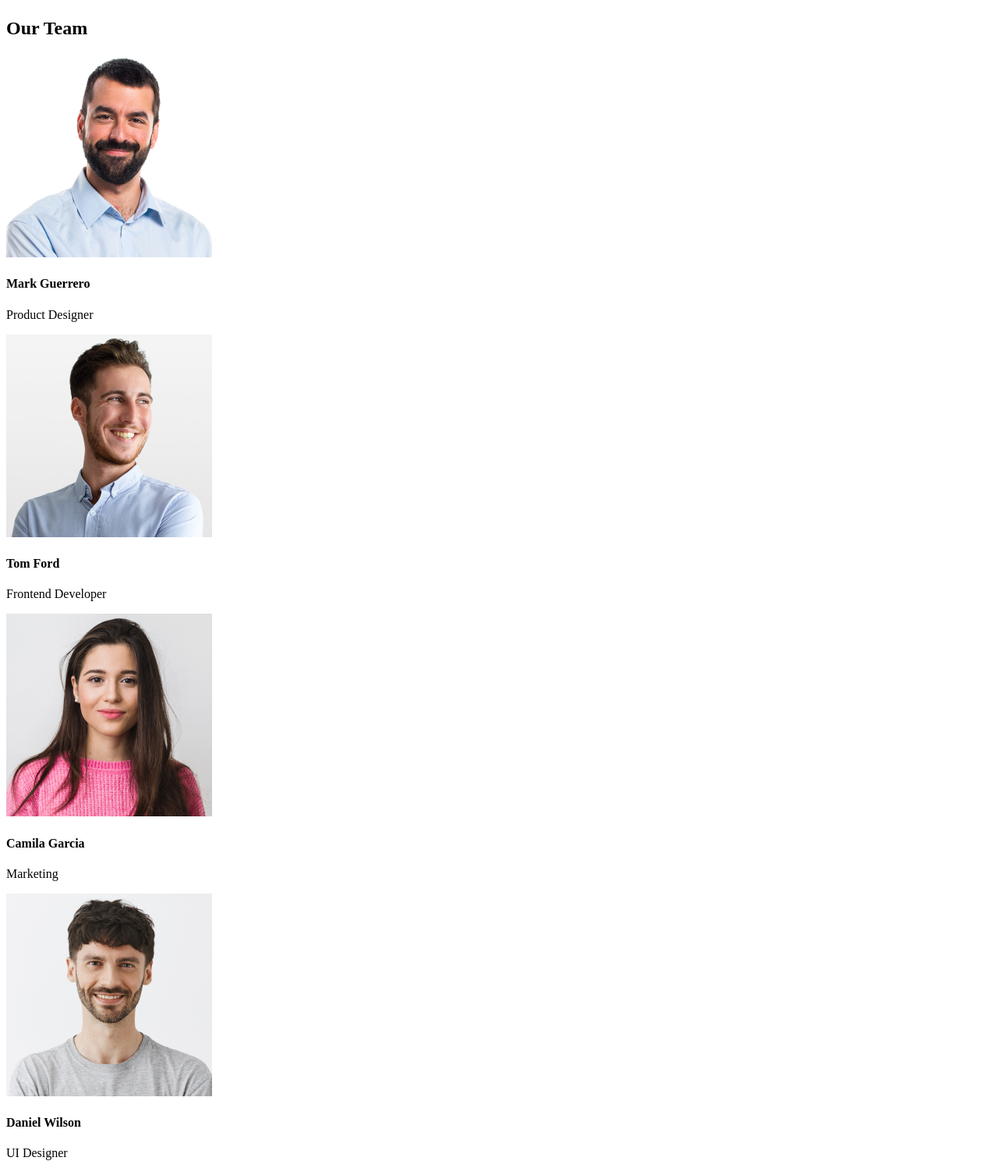
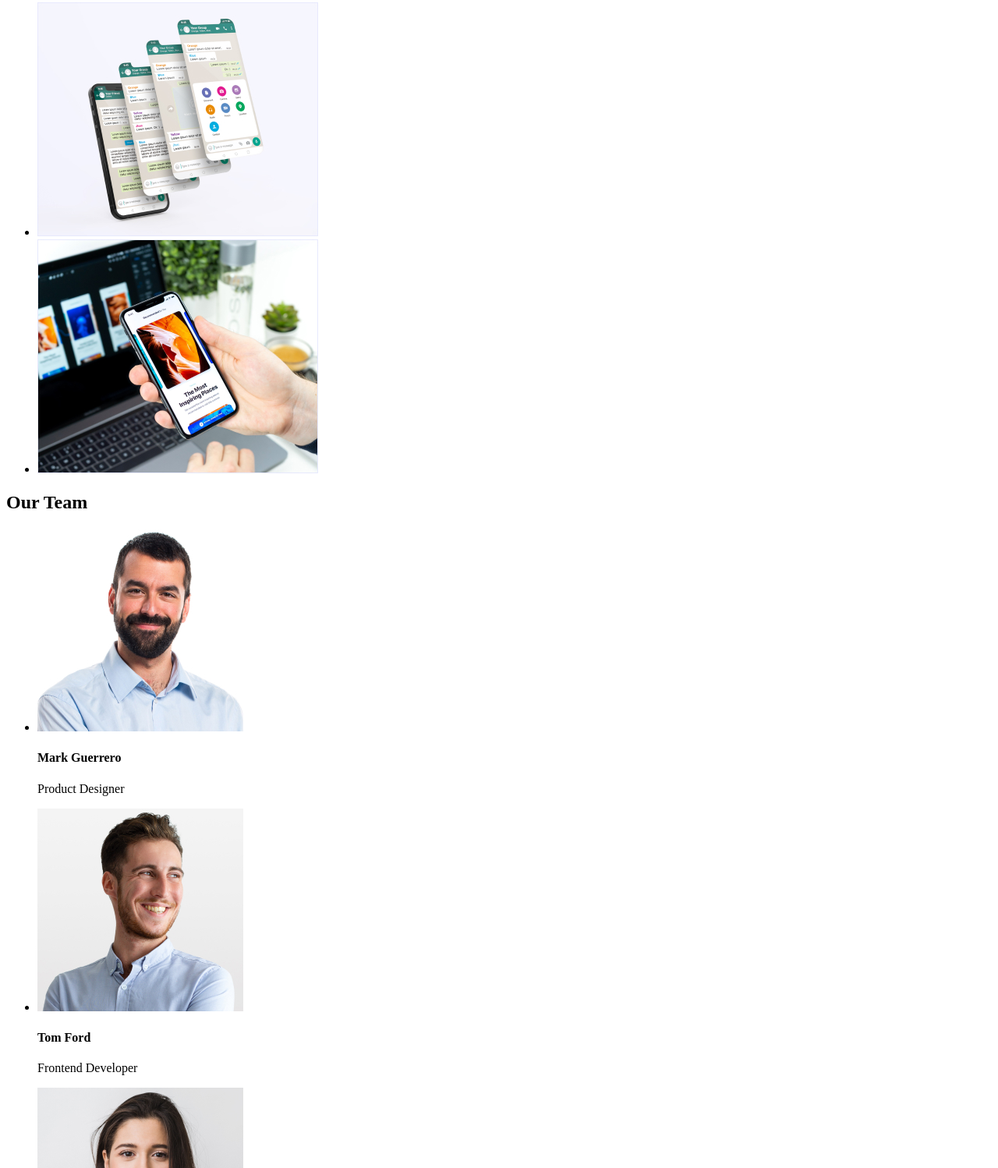
Before and after one commit to Fenix524/goit-hw1, a plain HTML site: page index.html in a window 1280 px wide. Shown: the part 905-2403 px from the top of the page at 78% size. Drawn offline with Linux system fonts and the light colour scheme.

Commit message:
images to lists
Однотипні елементи взяті до списків

```diff
--- a/index.html
+++ b/index.html
@@ -14,7 +14,6 @@
         <a href="*">
           <img src="img/important-elements/Logo.svg" alt="logo" />
         </a>
-
         <nav>
           <ul>
             <li>Studio</li>
@@ -22,10 +21,13 @@
             <li>Contacts</li>
           </ul>
         </nav>
-
         <div class="contacts-lock">
-          <a href="mailto:info@devstudio.com" class="web-link">info@devstudio.com</a>
-          <a href="tel:+11 (000) 111-11-11" class="telephone-number">+11 (000) 111-11-11</a>
+          <a href="mailto:info@devstudio.com" class="web-link">
+            info@devstudio.com
+          </a>
+          <a href="tel:+11 (000) 111-11-11" class="telephone-number">
+            +11 (000) 111-11-11
+          </a>
         </div>
 
       </section>
@@ -43,20 +45,28 @@
         <div>
           <div>
             <h3>Strategy</h3>
-            <p>Our goal is to identify the business
-              problem to walk away with the perfect and creative solution. </p>
+            <p>
+              Our goal is to identify the business
+              problem to walk away with the perfect and creative solution.
+            </p>
           </div>
           <div>
             <h3>Punctuality</h3>
-            <p>Bring the key message to the brand's audience for the best price within the shortest possible time.</p>
+            <p>
+              Bring the key message to the brand's audience for the best price within the shortest possible time.
+            </p>
           </div>
           <div>
             <h3>Diligence</h3>
-            <p>Research and confirm brands that present the strongest digital growth opportunities and minimize risk.</p>
+            <p>
+              Research and confirm brands that present the strongest digital growth opportunities and minimize risk.
+            </p>
           </div>
           <div>
             <h3>Technologies</h3>
-            <p>Design practice focused on digital experiences. We bring forth a deep passion for problem-solving.</p>
+            <p>
+              Design practice focused on digital experiences. We bring forth a deep passion for problem-solving.
+            </p>
           </div>
         </div>
       </section>
@@ -64,50 +74,56 @@
       <!-- What are we doing -->
       <section>
         <h2>What are we doing</h2>
-        <div>
-          <img src="img/What-are-we-doing/01.jpg" alt="monitor">
-          <img src="img/What-are-we-doing/02.jpg" alt="phones">
-          <img src="img/What-are-we-doing/03.jpg" alt="phone in hend">
-        </div>
+        <ul>
+          <li>
+            <img src="img/What-are-we-doing/01.jpg" alt="monitor">
+          </li>
+          <li>
+            <img src="img/What-are-we-doing/02.jpg" alt="phones">
+          </li>
+          <li>
+            <img src="img/What-are-we-doing/03.jpg" alt="phone in hend">
+          </li>
+        </ul>
       </section>
 
       <!-- Our Team -->
       <section>
         <h2>Our Team</h2>
-        <div>
-          <div>
+        <ul>
+          <li>
             <img src="img/Our-Team/01.jpg" alt="Mark Guerrero">
               <div>
                 <h4>Mark Guerrero</h4>
                 <p>Product Designer</p>
               </div>
             </img>
-          </div>
-          <div>
+          </li>
+          <li>
             <img src="img/Our-Team/02.jpg" alt="Tom Ford">
               <div>
                 <h4>Tom Ford</h4>
                 <p>Frontend Developer</p>
               </div>
             </img>
-          </div>
-          <div>
+          </li>
+          <li>
             <img src="img/Our-Team/03.jpg" alt="Camila Garcia">
               <div>
                 <h4>Camila Garcia</h4>
                 <p>Marketing</p>
               </div>
             </img>
-          </div>
-          <div>
+          </li>
+          <li>
             <img src="img/Our-Team/04.jpg" alt="Daniel Wilson">
               <div>
                 <h4>Daniel Wilson</h4>
                 <p>UI Designer</p>
               </div>
             </img>
-          </div>
-        </div>
+          </li>
+        </ul>
       </section>
     </main>
 
```
